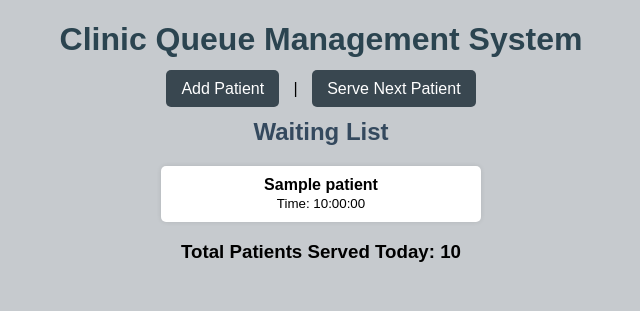
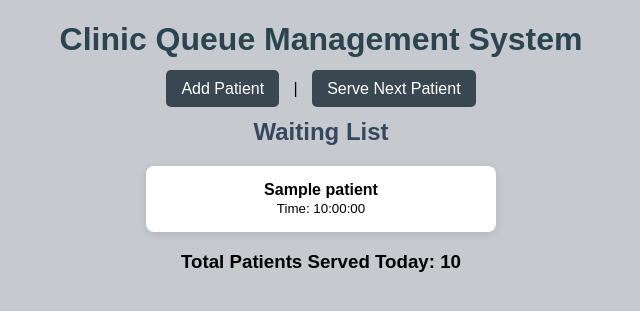
Before and after one commit to Aliyuusman424/Clinic-Queue-Management-System, a Flask app: template templates/index.html in a window 1280 px wide. Shown: the top 311 px of the page, without its empty margins (319-959 px from the left). Run offline with Flask 3, Linux system fonts and the light colour scheme; the template is opened without the code that fills it: most values are stand-ins (such as "Sample title", 1, 10 or a date in 2020).

Commit message:
Improved patient list design

```diff
--- a/static/css/style.css
+++ b/static/css/style.css
@@ -29,10 +29,10 @@ ul {
 li {
     background: white;
     margin: 10px auto;
-    padding: 10px;
-    width: 300px;
-    border-radius: 5px;
-    box-shadow: 0px 0px 5px rgba(0,0,0,0.1);
+    padding: 15px;
+    width: 320px;
+    border-radius: 8px;
+    box-shadow: 0px 2px 8px rgba(0,0,0,0.1);
 }
 
 button {
```
